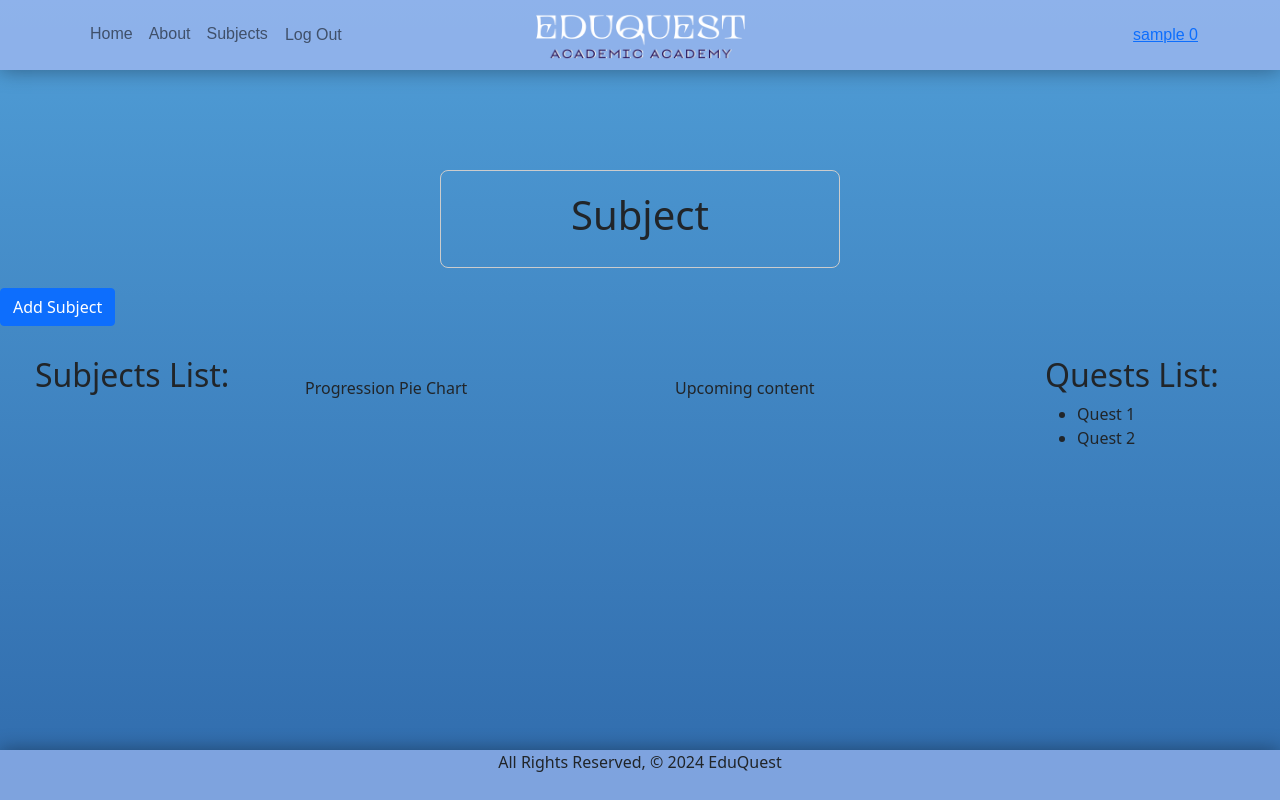
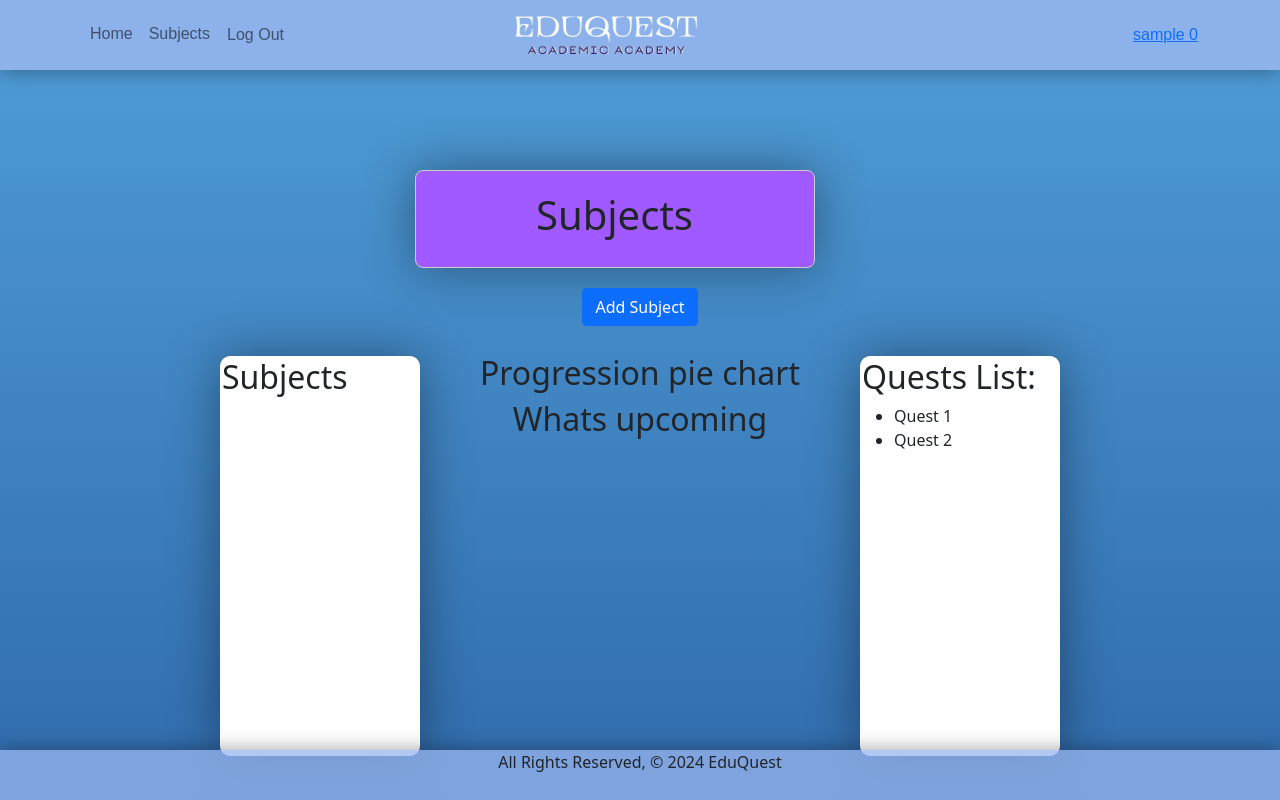
Before and after one commit to GA-EduQuest/EduQuest, a Django app: page /subjects/ in a window 1280 px wide. Run offline with Django 5.2, Linux system fonts and the light colour scheme; the visitor is signed in with stand-in values (Sample User, id 1); data that the repository does not hold is empty; some web fonts are replaced.

Commit message:
Added style to subject index

```diff
--- a/eduquest/settings.py
+++ b/eduquest/settings.py
@@ -118,7 +118,7 @@ USE_TZ = True
 
 STATIC_URL = 'static/'
 
-LOGIN_REDIRECT_URL = '/'
+LOGIN_REDIRECT_URL = '/subjects/'
 
 LOGOUT_REDIRECT_URL = '/'
 
--- a/main_app/static/css/style.css
+++ b/main_app/static/css/style.css
@@ -14,7 +14,6 @@ footer.page-footer {
 
 .navbar {
     height: 70px;
-    padding: 0px;
     box-shadow: 0 0 20px rgba(0, 0, 0, 0.39);
     background-color: rgba(153, 182, 239, 0.844);
     font-family: "TT Alientz Serif", sans-serif;
@@ -36,7 +35,7 @@ body > main {
 }
 
 .logo-img {
-    max-height: 230px;
+    max-height: 200px;
     max-width: 100%;
     display: block;
     margin: auto;
@@ -92,13 +91,16 @@ body > main {
     text-align: center;
     padding: 20px;
     border: 1px solid #ccc;
+    background-color: #a15aff;
+    box-shadow: 0 0 50px rgba(0, 0, 0, 0.39);
     border-radius: 8px;
     max-width: 400px;
     width: 100%;
     margin-bottom: 20px;
 }
 
-.content-container {
+.list-container {
+    position: relative;
     display: flex;
     justify-content: space-around;
     align-items: flex-start;
@@ -109,11 +111,27 @@ body > main {
 .quest-list {
     flex: 1;
     max-width: 200px;
+    border: 2px solid white;
+    border-radius: 10px;
+    background-color: white;
+    min-height: 400px;
+    height: auto;
+    box-shadow: 0 0 50px rgba(0, 0, 0, 0.39);
 }
 
-.progression-pie-chart,
-.whats-upcoming {
-    flex: 1;
-    max-width: 300px;
-    margin-top: 20px;
+.pie-container {
+    position: absolute;
+    top: 0;
+    left: 50%;
+    transform: translateX(-50%);
+    display: flex;
+    align-items: center;
+    justify-content: center;
+    height: 100vh;
+    margin: 0;
+    z-index: -10;
 }
+
+.center-column {
+    text-align: center;
+}
--- a/main_app/templates/base.html
+++ b/main_app/templates/base.html
@@ -25,9 +25,6 @@
                 <a class="nav-link" href="{% url 'home' %}">Home</a>
               </li>
               <li class="nav-item">
-                <a class="nav-link" href="{% url 'about' %}">About</a>
-              </li>
-              <li class="nav-item">
                 <a class="nav-link" href="{% url 'index' %}">Subjects</a>
               </li>
               <li class="nav-item">
@@ -44,16 +41,15 @@
         </div>
 
         <!-- Logo (Centered) -->
-        <a
-          class="navbar-brand position-absolute top-50 start-50 translate-middle"
-          href="{% url 'home' %}"
-        >
+        {% if request.path != '/' %}
+
           <img
             src="{% static 'images/EduQuest (2).png' %}"
             alt="Logo"
             class="logo-img"
           />
-        </a>
+
+        {% endif %}
 
         <!-- User Info (Right side) -->
         <div class="navbar-nav ms-auto">
--- a/main_app/templates/home.html
+++ b/main_app/templates/home.html
@@ -20,7 +20,7 @@ EduQuest
 <section class="about">
     <div class="about-content">
         <h2>About EduQuest</h2>
-        <p>Traditional education systems often lack engagement and fail to motivate students. There's a need for a platform that makes the learning experience more enjoyable and rewarding. This apps goal is to gamify the learning experience and can significantly enhance student motivation and engagement. My app aims to revolutionise education by integrating RPG game mechanics to make the learning process more interactive and enjoyable.</p>
+        <p>Traditional education systems often lack engagement and fail to motivate students. There's a need for a platform that makes the learning experience more enjoyable and rewarding. This apps goal is to gamify the learning experience and can significantly enhance student motivation and engagement. The aim is to revolutionise education by integrating RPG game mechanics to make the learning process more interactive and enjoyable.</p>
     </div>
 </section>
 
--- a/main_app/templates/subjects/index.html
+++ b/main_app/templates/subjects/index.html
@@ -5,31 +5,30 @@
 {% block content %}
 
   <div class="center-container">
-    <div class="title-card">
-      <h1>Subject</h1>
+  <div class="container">
+    <div class="row justify-content-center">
+      <div class="col-md-5">
+        <div class="title-card">
+          <h1>Subjects</h1>
+        </div>
+        <div class="add-subject text-center mt-3">
+          <a href="{% url 'subjects_create' %}" class="btn btn-primary">Add Subject</a>
+        </div>
+      </div>
     </div>
   </div>
-  <div class="add-subject">
-    <a href="{% url 'subjects_create' %}" class="btn btn-primary">Add Subject</a>
   </div>
 
-  <div class="content-container">
+  <div class="list-container">
     <div class="subject-list">
-      <h2>Subjects List:</h2>
+      <h2>Subjects</h2>
       <ul>
         {% for subject in subjects %}
-          <li><a href="{% url 'subjects_detail' pk=subject.pk %}">{{ subject.name }} </a></li>
+          <li><a class="btn btn-outline-primary" href="{% url 'subjects_detail' pk=subject.pk %}" style="text-decoration: none;">{{ subject.name }} </a></li>
           {% endfor %}
       </ul>
     </div>
 
-    <div class="progression-pie-chart">
-      Progression Pie Chart
-    </div>
-
-    <div class="whats-upcoming">
-      Upcoming content
-    </div>
 
     <div class="quest-list">
       <h2>Quests List:</h2>
@@ -40,4 +39,11 @@
     </div>
   </div>
 
-{% endblock %}
+  <div class="pie-container">
+    <div class="center-column">
+      <h2>Progression pie chart</h2>
+      <h2>Whats upcoming </h2>
+    </div>
+  </div>
+
+  {% endblock %}
--- a/main_app/templates/subjects/subject_delete.html
+++ b/main_app/templates/subjects/subject_delete.html
@@ -9,5 +9,5 @@
     {% csrf_token %}
     <button type="submit">Delete</button>
   </form>
-  <a href="#">Cancel</a>
+  <a href="{% url 'subjects_detail' pk=subject.pk %}">Cancel</a>
 {% endblock %}
--- a/main_app/templates/subjects/subject_form.html
+++ b/main_app/templates/subjects/subject_form.html
@@ -14,9 +14,9 @@
       {{ form.as_table }}
     </table>
     {% if subject %}
-      <input type="submit" value="Update Subject!" class="btn">
+      <input type="submit" value="Update Subject!" class=" btn btn-primary">
     {% else %}
-      <input type="submit" value="Add Subject!" class="btn">
+      <input type="submit" value="Add Subject!" class="btn btn-primary">
     {% endif %}
   </form>
 {% endblock %}
```
